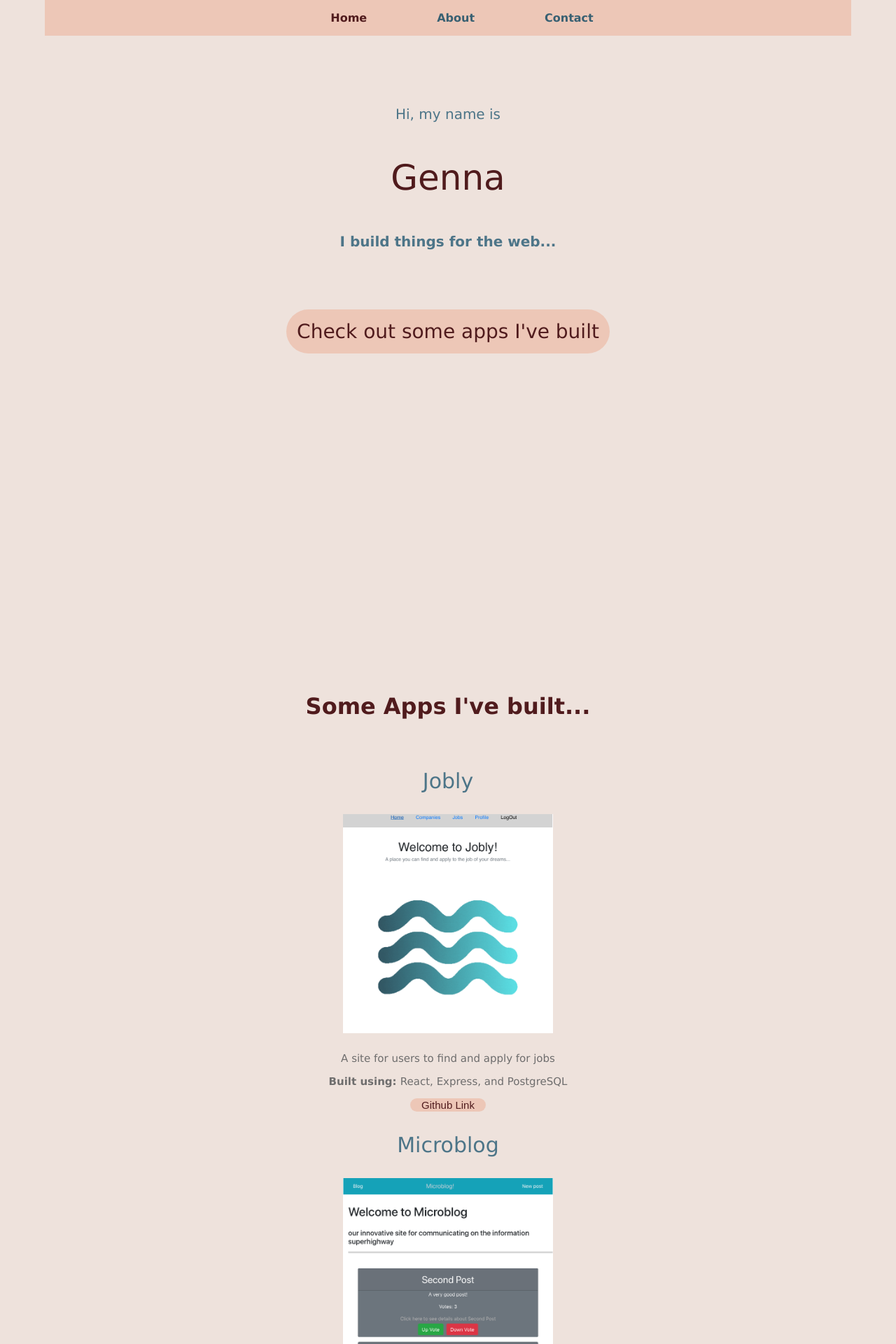
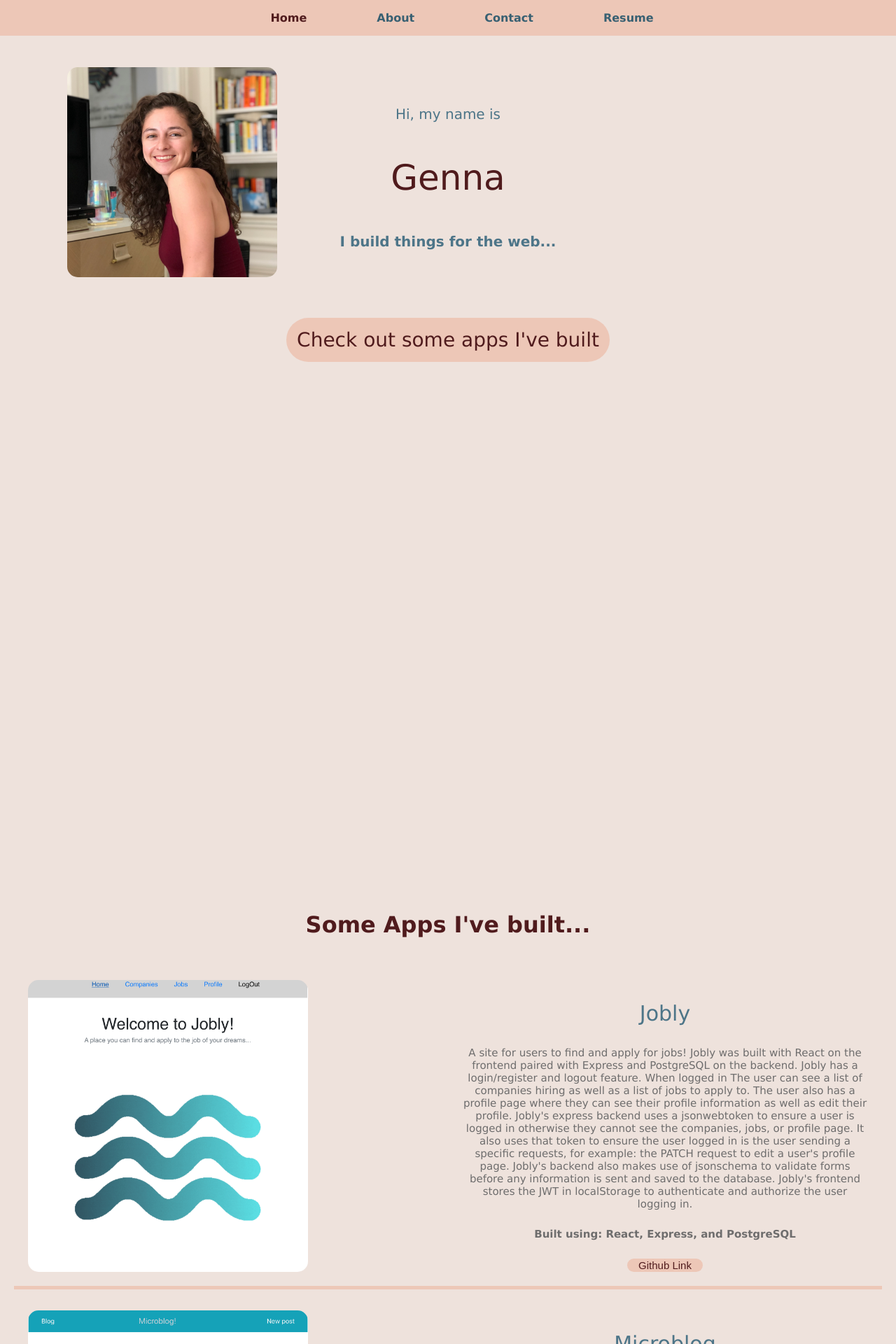
Before and after one commit to gmergola/personal-website, a React (Create React App) app: page / in a window 1280 px wide. Shown: the top 1920 px of the page at 70% size. Built offline with nearby package versions, Linux system fonts and the light colour scheme.

Commit message:
added headshot, project info, about info, moved resume to navbar, got rid of body padding

```diff
--- a/src/Contact.js
+++ b/src/Contact.js
@@ -6,7 +6,7 @@ import arrow from './images/arrow-down.gif';
 function Contact() {
   return (
     <div>
-      <p><b className="Contact-email">Click to Email me</b></p>
+      <p className="Contact-email"><b>Click to Email me</b></p>
       <img className="Contact-arrow" src={arrow} alt="arrow" />
       <div>
         <a href="mailto:gennamergola@gmail.com">
--- a/src/Home.css
+++ b/src/Home.css
@@ -1,8 +1,19 @@
 body {
   background-color: #eee2dc;
-  padding-right: 8vh;
-  padding-left: 8vh;
   padding-bottom: 10vh;
+}
+
+.headshot {
+  width: 300px;
+  height: 300px;
+  border-radius: 15px;
+  position: absolute;
+  left: 6rem;
+  top: 6rem;
+  animation-name: moveLeftRight;
+  animation-duration: 1s;
+  animation-fill-mode: both;
+  animation-timing-function: ease-in-out;
 }
 
 .container {
@@ -10,39 +21,32 @@ body {
 }
 
 .Home-intro {
-  margin-top: 100px;
   color: rgb(77, 117, 136);
   font-size: 20px;
-  animation-name: moveTopDown;
-  animation-duration: 2s;
-  animation-fill-mode: both;
-  animation-delay: -0.7s;
+  margin-top: 100px;
 }
 
 .Home-name {
   color: #501b1d;
   font-size: 50px;
-  animation-name: moveTopDown;
-  animation-duration: 2s;
-  animation-fill-mode: both;
-  animation-delay: 0.3s;
 }
 
 .Home-info {
   color:rgb(77, 117, 136);
   font-size: 20px;
-  margin-bottom: 100px;
-  animation-name: moveLeftRight;
-  animation-duration: 2s;
+  animation-name: moveRightLeft;
+  animation-duration: 1s;
   animation-fill-mode: both;
-  animation-delay: 1.3s;
+  animation-timing-function: ease-in-out;
 }
 
 .Home-btn-div {
+  margin-top: 7rem;
   animation-name: moveRightLeft;
-  animation-duration: 2s;
+  animation-duration: 1s;
   animation-fill-mode: both;
-  animation-delay: 2.3s;
+  animation-timing-function: ease-in-out;
+  animation-delay: 0.5s;
 }
 
 .Home-projects-btn {
@@ -61,16 +65,31 @@ body {
   transition: ease 0.4s;
 }
 
-@media only screen and (max-width: 600px) {
+@media only screen and (max-width: 1000px) {
+  .Home-intro {
+    margin-top: 60px;
+  }
+
   .Home-projects-btn{
    font-size: 15px;
+  }
+  .Home-btn-div {
+    margin-top: 4rem;
+  }
+
+  .headshot {
+    width: 250px;
+    height: 250px;
+    position: relative;
+    left: 0.2rem;
+    top: 2rem;
   }
 }
 
 
-@keyframes moveTopDown {
+@keyframes moveRightLeft {
   from {
-    transform: translateY(-600px);
+    transform: translateX(900px);
   }
 
   to {
@@ -80,20 +99,10 @@ body {
 
 @keyframes moveLeftRight {
   from {
-    transform: translateX(-600px);
+    transform: translateX(0px);
   }
 
   to {
-    transform: translate(0px)
+    transform: translate(-900px)
   }
 }
-
-@keyframes moveRightLeft {
-  from {
-    transform: translateX(600px);
-  }
-
-  to {
-    transform: translate(0px)
-  }
-}
--- a/src/Home.js
+++ b/src/Home.js
@@ -2,6 +2,7 @@ import React from 'react';
 import './Home.css';
 import Projects from './Projects';
 import { Link } from "react-scroll";
+import me from './images/headshot.png';
 
 
 
@@ -9,10 +10,12 @@ function Home() {
 
   return (
     <div className="container">
-      <div >
+      <img className="headshot" src={me} alt="me" />
+      <div className="Home-intro-wrapper">
         <p className="Home-intro">Hi, my name is</p>
         <p className="Home-name">Genna</p>
         <p className="Home-info"><b>I build things for the web...</b></p>
+      </div>
       <div className="Home-btn-div"><Link
         activeClass="active"
         className="Home-projects-btn"
@@ -31,11 +34,10 @@ function Home() {
         to="NavBar-container"
         spy={true}
         smooth={true}
-          duration={1000}>
+        duration={2000}>
         Scroll to top
         </Link>
-      </div>
-    </div>
+    </div >
   )
 }
 
--- a/src/NavBar.css
+++ b/src/NavBar.css
@@ -1,6 +1,8 @@
 .NavBar-container {
   overflow: hidden;
   background-color: #edc7b7;
+  align-self: baseline;
+  align-content: stretch;
 }
 
 .NavBar-list {
--- a/src/NavBar.js
+++ b/src/NavBar.js
@@ -5,13 +5,30 @@ import "./NavBar.css";
 function NavBar() {
   return (
     <div className="NavBar-container">
-        <nav>
-          <ul>
-            <li className="NavBar-list"><NavLink className="NavBar-link" exact to="/"><b>Home</b></NavLink></li>
-            <li className="NavBar-list"><NavLink className="NavBar-link" exact to="/about"><b>About</b></NavLink></li>
-            <li className="NavBar-list"><NavLink className="NavBar-link" exact to="/contact"><b>Contact</b></NavLink></li>
-          </ul>
-        </nav>
+      <nav>
+        <ul>
+          <li className="NavBar-list">
+            <NavLink className="NavBar-link" exact to="/">
+              <b>Home</b>
+            </NavLink>
+          </li>
+          <li className="NavBar-list">
+            <NavLink className="NavBar-link" exact to="/about">
+              <b>About</b>
+            </NavLink>
+          </li>
+          <li className="NavBar-list">
+            <NavLink className="NavBar-link" exact to="/contact">
+              <b>Contact</b>
+            </NavLink>
+          </li>
+          <li className="NavBar-list">
+            <a className="NavBar-link" href="https://docs.google.com/document/d/1uVXYcAsbLHP8MNTOhjnVjyhFYnJltd1vMC4k34muxbw/edit">
+              <b>Resume</b>
+            </a>
+          </li>
+        </ul>
+      </nav>
     </div>
   )
 }
--- a/src/Projects.css
+++ b/src/Projects.css
@@ -1,7 +1,33 @@
+
+.Project-container {
+  margin: 0 auto;
+  padding: 20px;
+  max-width: 1200px;
+  margin-bottom: 10px;
+  border-bottom: 5px solid  #edc7b7;
+}
+
+.Project-container:after {
+  content: "";
+  display: block;
+  clear: both;
+}
+
+.Projects-picture {
+  border-radius: 15px;
+  width: 400px;
+  float: left;
+}
+
+.Project-context {
+  float: right;
+  max-width: 580px;
+}
+
 
 .Project-title {
-  margin-top: 500px;
-  color: #501b1d
+  margin-top: 800px;
+  color: #501b1d;
 }
 
 .Project-name {
@@ -40,13 +66,20 @@
   margin-bottom: 100px;
 }
 
-.Projects-picture {
-  width: 300px;
-  margin-bottom: 8px;
-}
 
 @media only screen and (max-width: 500px){
   .Projects-picture {
     width: 150px;
   }
+
+  .Project-context {
+    float: right;
+    width: 200px;
+  }
+
+  .Projects-picture {
+    width: 150px;
+    float: left;
+  }
+
 }
--- a/src/Projects.js
+++ b/src/Projects.js
@@ -5,34 +5,72 @@ import microblog from './images/microblog-home.png';
 import warbler from './images/warbler-home.png';
 import jeopardy from './images/jeopardy-home.png';
 
-function Projects(){
+function Projects() {
   return (
     <div id="Project-div">
       <h1 id="Project-title" className="Project-title" >Some Apps I've built...</h1>
-      <br/>
-      <p className="Project-name">Jobly</p>
-      <div><img className="Projects-picture" src={jobly} alt="jobly-home"/></div>
-      <p className="Project-info" >A site for users to find and apply for jobs</p>
-      <p className="Project-info" ><b>Built using: </b> React, Express, and PostgreSQL </p>
-      <button className="Project-btn"><a className="Project-link"href="https://github.com/gmergola/react-jobly">Github Link </a></button>
+      <br />
+      <div className="Project-container">
+        <img className="Projects-picture" src={jobly} alt="jobly-home" />
+        <div className="Project-context">
+          <p className="Project-name">Jobly</p>
+          <p className="Project-info" >
+            A site for users to find and apply for jobs! Jobly was built with React on the frontend paired with Express and PostgreSQL on the backend.
+            Jobly has a login/register and logout feature. When logged in The user can see a list of companies hiring as well as a list of jobs to apply to.
+            The user also has a profile page where they can see their profile information as well as edit their profile.
+            Jobly's express backend uses a jsonwebtoken to ensure a user is logged in otherwise they cannot see the companies, jobs, or profile page.
+            It also uses that token to ensure the user logged in is the user sending a specific requests, for example: the PATCH request
+            to edit a user's profile page. Jobly's backend also makes use of jsonschema to validate forms before any information is sent and
+            saved to the database. Jobly's frontend stores the JWT in localStorage to authenticate and authorize the user logging in.
+          </p>
+          <h5 className="Project-info" >Built using:  React, Express, and PostgreSQL</h5>
+          <button className="Project-btn"><a className="Project-link" href="https://github.com/gmergola/react-jobly">Github Link </a></button>
+        </div>
+      </div>
 
-      <p className="Project-name">Microblog</p>
-      <div><img className="Projects-picture" src={microblog} alt="microblog-home"/></div>
-      <button className="Project-btn"><a className="Project-link"href="https://github.com/gmergola/redux-microblog">Github Link </a></button>
-      <p className="Project-info" >An innovative site for communicating on the information superhighway</p>
-      <p className="Project-info" ><b>Built using: </b> React, Redux, Express, and PostgreSQL </p>
+      <div className="Project-container">
+        <img className="Projects-picture" src={microblog} alt="microblog-home" />
+        <div className="Project-context">
+          <p className="Project-name">Microblog</p>
+          <p className="Project-info" >
+            An innovative site for communicating on the information superhighway. Microblog was built with React and Redux on the
+            frontend paired with Express and PostgreSQL on the backend. Microblog allows any user to post, edit, and delete posts. A user
+            can also up or down vote a blog post as well as comment on it (comments can also be deleted).
+          </p>
+          <h5 className="Project-info" >Built using: React, Redux, Express, and PostgreSQL  </h5>
+          <button className="Project-btn"><a className="Project-link" href="https://github.com/gmergola/redux-microblog">Github Link </a></button>
+        </div>
+      </div>
 
-      <p className="Project-name">Warbler</p>
-      <div><img className="Projects-picture" src={warbler} alt="warbler-home"/></div>
-      <button className="Project-btn"><a className="Project-link"href="https://github.com/gmergola/Warbler">Github Link </a></button>
-      <p className="Project-info">A Twitter clone application</p>
-      <p className="Project-info"><b>Built using: </b> Python, Flask, and PostgreSQL</p>
+      <div className="Project-container">
+        <img className="Projects-picture" src={warbler} alt="warbler-home" />
+        <div className="Project-context">
+          <p className="Project-name">Warbler</p>
+          <p className="Project-info">
+            A Twitter clone application! Warbler was built with Flask and Jinja templates on the frontend paired with Flask and
+            PostgreSQL on the backend. Warbler uses Flask's WTForms to validate information going in and out of the database.
+            Warbler also uses Flask's Session to store if a user is logged in and the correct user. By corrent user I mean, when
+            the user is trying to edit their profile they can only edit their own and no one else's, a user can only delete their
+            profile and no other, a user can only like other's posts and not their own. While using Warbler, a user can:
+            write posts, like other's posts, edit their profile, follow other user's, and delete their profile.
+            </p>
+          <h5 className="Project-info">Built using: Python, Flask, and PostgreSQL</h5>
+          <button className="Project-btn"><a className="Project-link" href="https://github.com/gmergola/Warbler">Github Link </a></button>
+        </div>
+      </div>
 
-      <p className="Project-name">Jeopardy!</p>
-      <div><img className="Projects-picture" src={jeopardy} alt="jeopardy-home"/></div>
-      <button className="Project-btn"><a className="Project-link"href="http://physical-achieve.surge.sh/">App link </a></button>
-      <p className="Project-info">A game to play Jeopardy</p>
-      <p className="Project-info"><b>Built using: </b> Vanilla Javascript, HTML, and CSS</p>
+      <div className="Project-container">
+        <img className="Projects-picture" src={jeopardy} alt="jeopardy-home" />
+        <div className="Project-context">
+          <p className="Project-name">Jeopardy!</p>
+          <p className="Project-info">
+            A game to play Jeopardy! Jeopardy is a frontend application built using Javascript. It makes an axios GET
+            request to the Jeopardy API to get questions and answers. Try it out by clicking the button below!
+          </p>
+          <h5 className="Project-info">Built using: Javascript, JQuery, HTML, and CSS</h5>
+          <button className="Project-btn"><a className="Project-link" href="http://physical-achieve.surge.sh/">App link </a></button>
+        </div>
+      </div>
       {/* <p className="Project-name">Madlibs!</p>
       <button className="Project-btn"><a className="Project-link"href="http://nappy-breath.surge.sh/">App link </a></button>
       <p className="Project-info">An app to play madlibs</p>
```
Also changed, not shown: src/About.css (+41 -42 lines), src/About.js (+58 -2 lines), src/images/headshot.png (added). Lines whose indentation alone changed are shown as unchanged.
